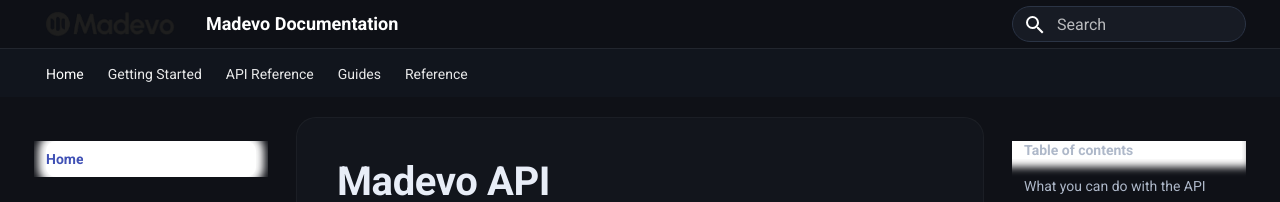
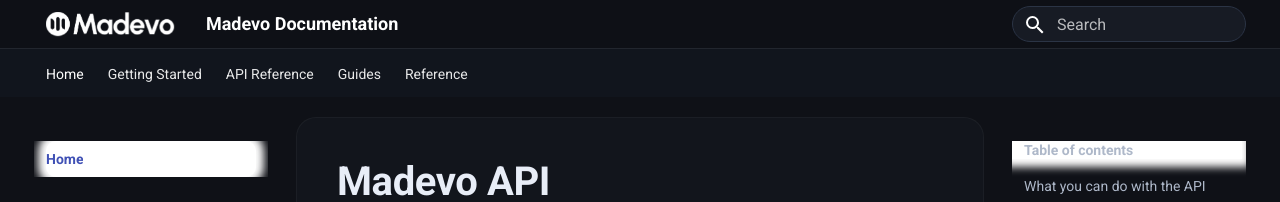
Before and after one commit to madevo-io/madevo-api-documentation, an MkDocs documentation site: the page built from docs/index.md, in a window 1280 px wide. Shown: the top 202 px of the page. Built offline with MkDocs 1.6.1 and Material for MkDocs 9.7.7, drawn with Linux system fonts in a browser that asks for light colours.

Commit message:
Update mkdocs.yml

```diff
--- a/mkdocs.yml
+++ b/mkdocs.yml
@@ -5,7 +5,7 @@ site_url: https://madevo-io.github.io/madevo-api-documentation/
 theme:
   name: material
   language: en
-  logo: black.png
+  logo: white.png
   features:
     - navigation.instant
     - navigation.tabs
```
